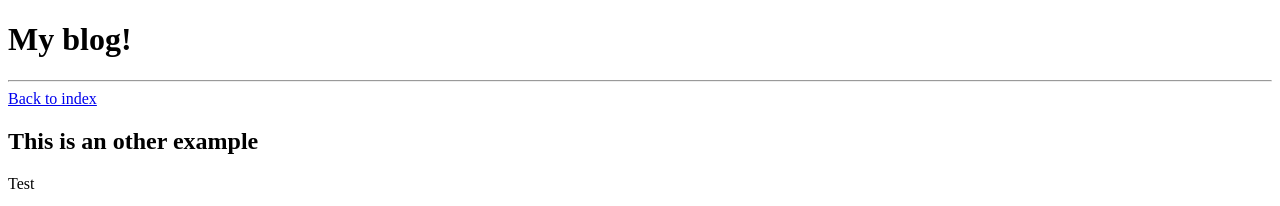
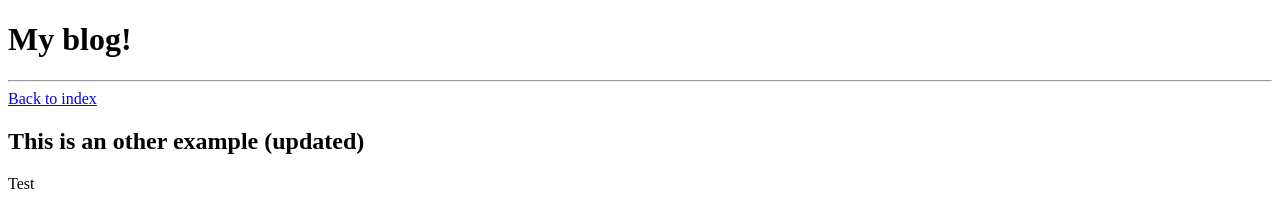
Before and after one commit to xvw/test-yocaml, a plain HTML site: page articles/an_other_article.html in a window 1280 px wide. Shown: the top 206 px of the page. Drawn offline with Linux system fonts and the light colour scheme.

Commit message:
create file [articles/an_other_article.html]

```diff
--- a/articles/an_other_article.html
+++ b/articles/an_other_article.html
@@ -10,7 +10,7 @@
         <main><a href="/index.html">Back to index</a>
 
 <article>
-    <h2>This is an other example</h2><p>Test</p>
+    <h2>This is an other example (updated)</h2><p>Test</p>
 <p>Lorem ipsum dolor sit amet, consectetur adipiscing elit. Proin faucibus tortor
 justo, ac tempus nunc mollis ut. Suspendisse ex est, rutrum in nulla
 sollicitudin, elementum bibendum erat. Suspendisse id ante nec orci tempor
```
